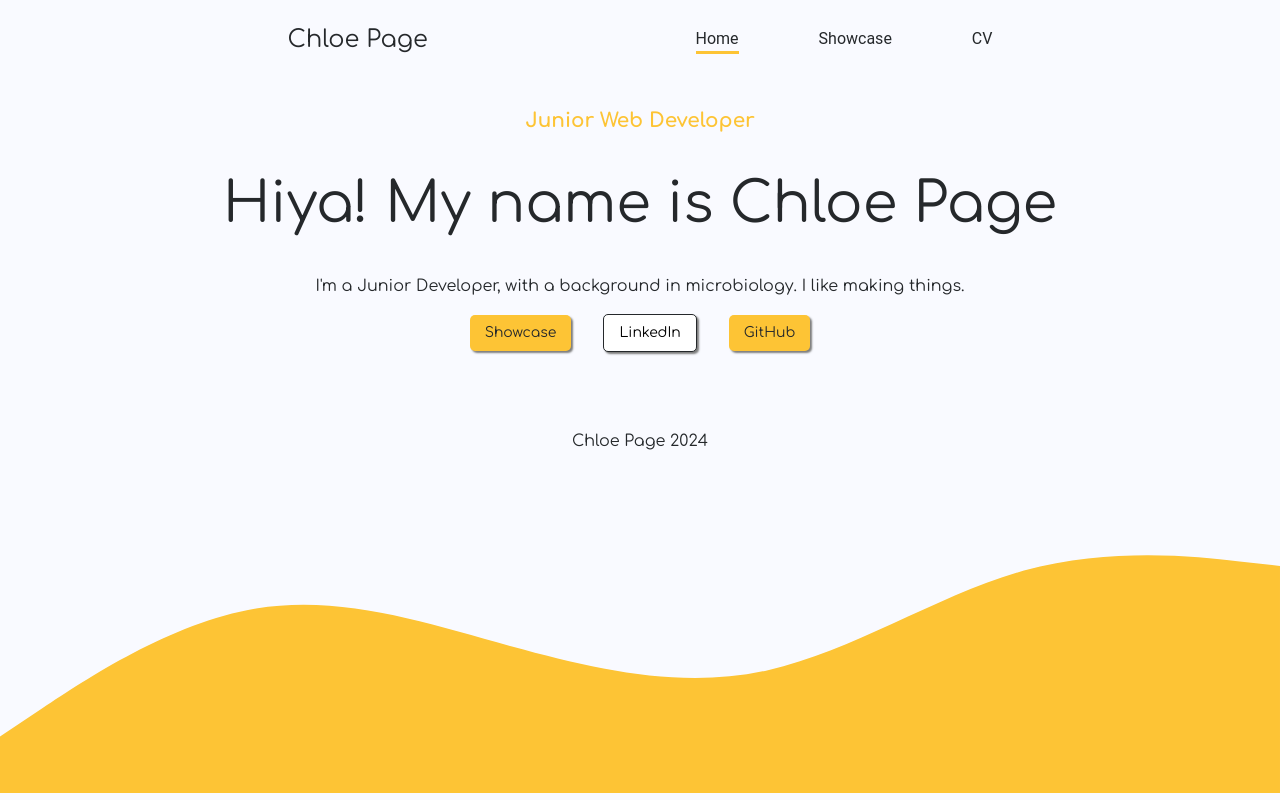
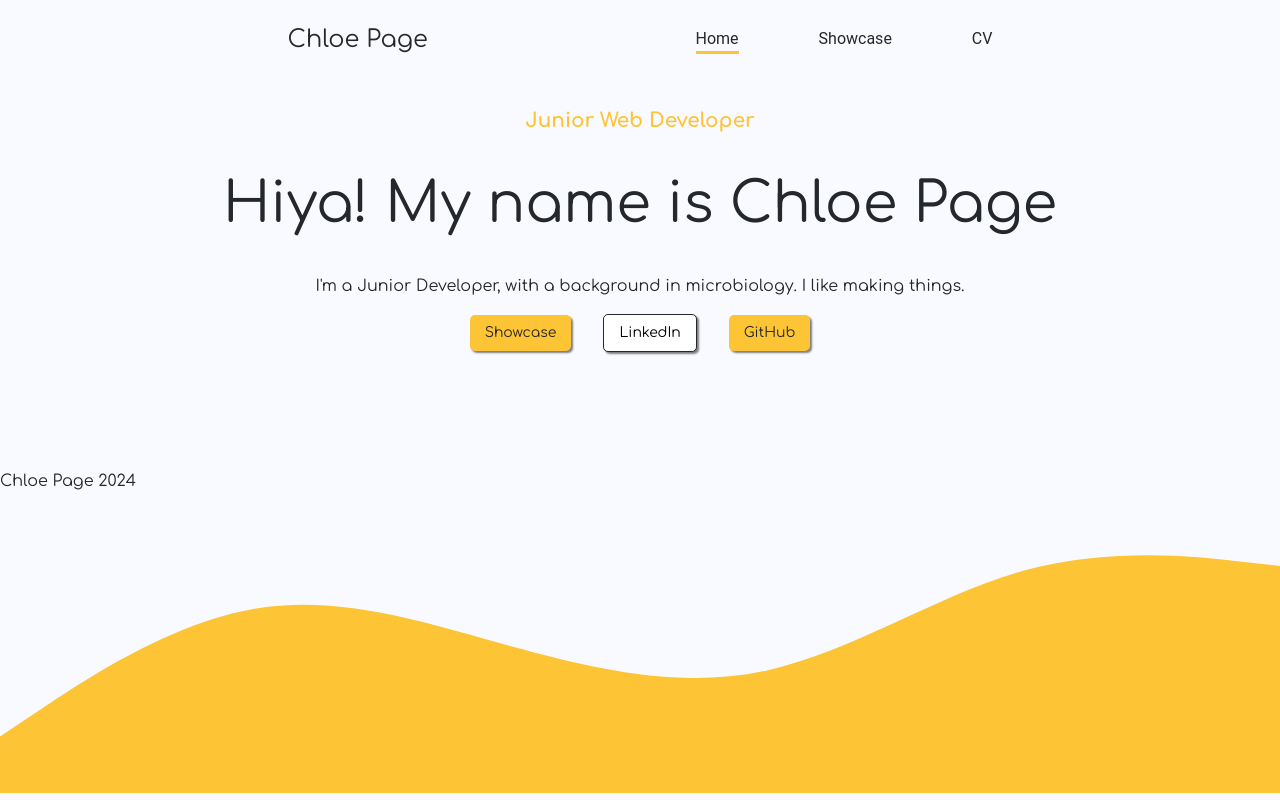
Before and after one commit to ChloeSAPage/portfolio, a React (Vite) app: page / in a window 1280 px wide. Built offline with nearby package versions, Linux system fonts and the light colour scheme.

Commit message:
Adjust footer styling and home imports

```diff
--- a/src/components/SiteFooter/SiteFooter.module.css
+++ b/src/components/SiteFooter/SiteFooter.module.css
@@ -4,15 +4,6 @@
 }
 
 .content {
-    color: var(--black);
-    position: relative;
-    bottom: 2.5rem;
-    text-align: center;
-    margin-left: auto;
-    margin-right: auto;
-    left: 0;
-    right: 0;
-    z-index: 1;
 }
 
 .wave {
--- a/src/components/views/Home/Home.jsx
+++ b/src/components/views/Home/Home.jsx
@@ -1,9 +1,10 @@
 import { useNavigate } from "react-router-dom";
-import WhiteButton from "../../reusable/WhiteButton/WhiteButton";
-import YellowButton from "../../reusable/YellowButton/YellowButton";
+import YellowButton from "../../reusable/YellowButton/YellowButton.jsx";
+import WhiteButton from "../../reusable/WhiteButton/WhiteButton.jsx";
 import styles from "./Home.module.css";
 
 function Home() {
+
     const navigate = useNavigate();
 
     const goToProjects = () => {
```
